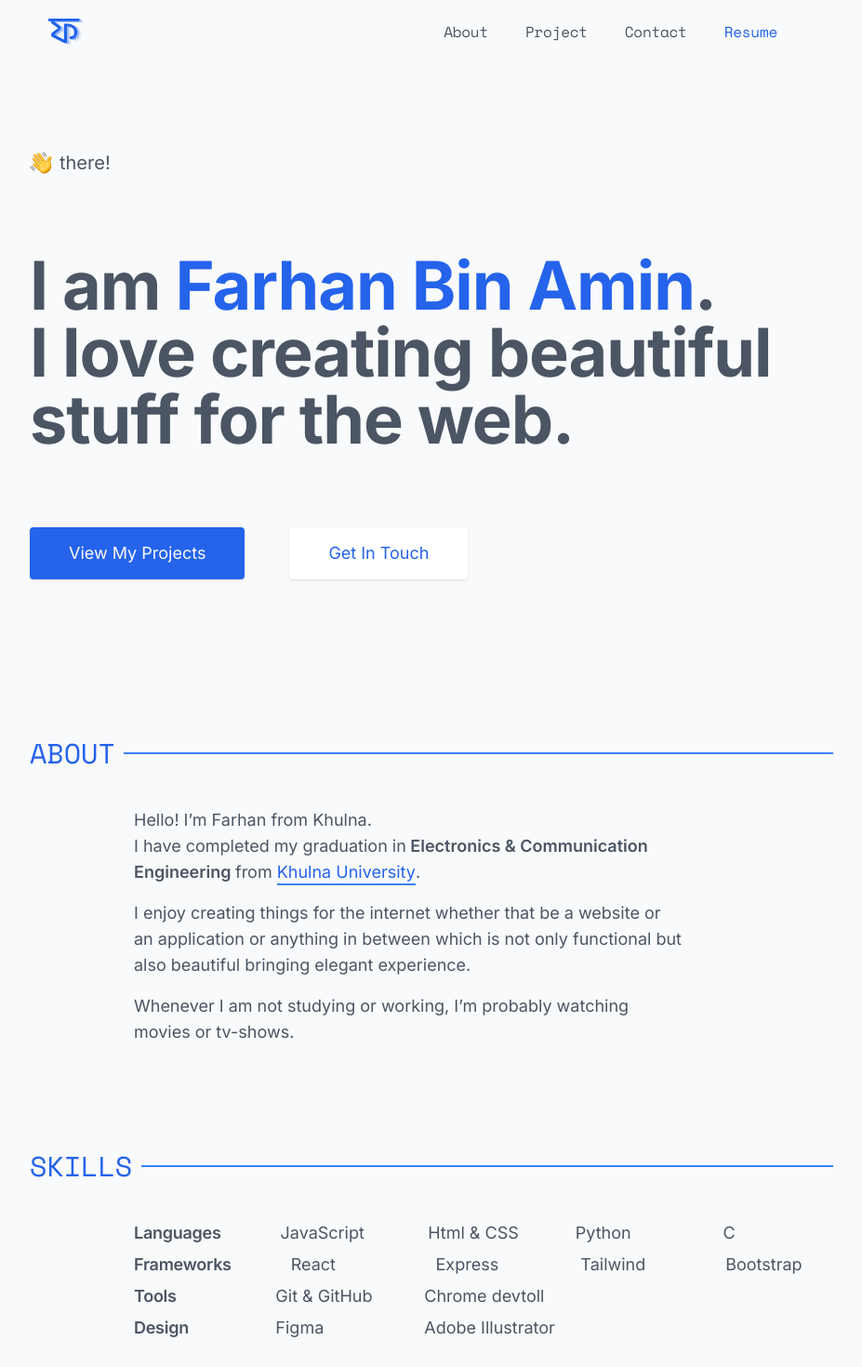
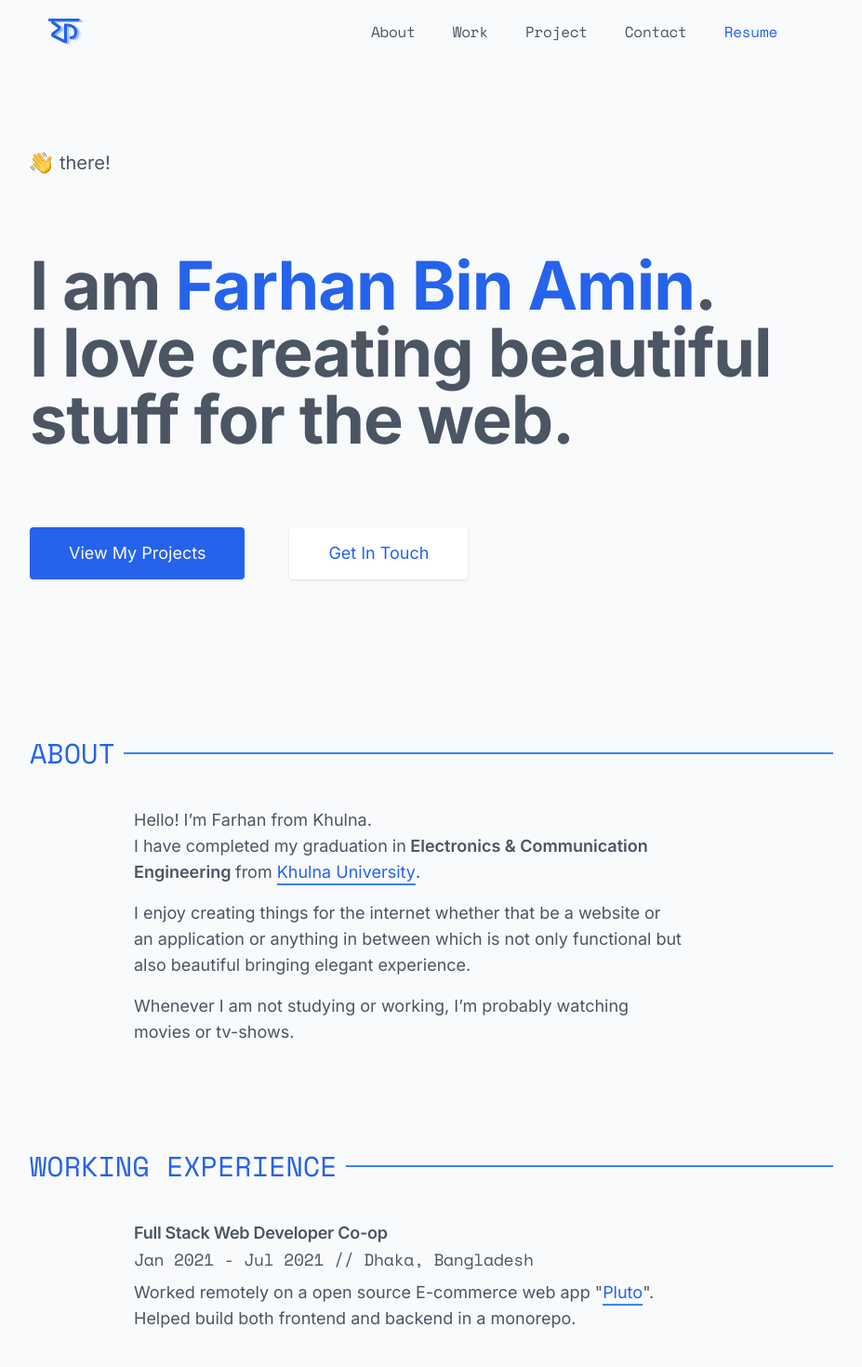
Before and after one commit to farhan2077/farhan2077.github.io, a React (Create React App) app: page / in a window 1280 px wide. Shown: the top 1470 px of the page at 93% size, without its empty margins (176-1103 px from the left). Built offline with nearby package versions, Linux system fonts and the light colour scheme.

Commit message:
new: added new section work

```diff
--- /dev/null
+++ b/src/components/Work.js
@@ -0,0 +1,30 @@
+import React from "react";
+
+export default function Work() {
+  return (
+    <div>
+      <span id="work"></span>
+      <h2 className="header">working experience</h2>
+      <section className="mt-6 ml-0 mr-0 md:mt-10 md:ml-28 md:mr-40 text-primary">
+        <p className="font-bold tracking-tight md:font-semibold">
+          Full Stack Web Developer Co-op
+        </p>
+        <p className="font-secondary tracking-tight">
+          Jan 2021 - Jul 2021 // Dhaka, Bangladesh
+        </p>
+        <p className="mt-2">
+          Worked remotely on a open source E-commerce web app "
+          <a
+            className="text-link underline-anim"
+            href="https://github.com/alamin02/pluto"
+            target="_blank"
+            rel="noopener noreferrer"
+          >
+            Pluto
+          </a>
+          ". Helped build both frontend and backend in a monorepo.
+        </p>
+      </section>
+    </div>
+  );
+}
--- a/src/components/navbar/navbarInfo.js
+++ b/src/components/navbar/navbarInfo.js
@@ -6,16 +6,21 @@ const navItems = [
   },
   {
     id: 2,
+    navItem: "work",
+    navItemUrl: "/#work",
+  },
+  {
+    id: 3,
     navItem: "project",
     navItemUrl: "/#project",
   },
   {
-    id: 3,
+    id: 4,
     navItem: "contact",
     navItemUrl: "/#contact",
   },
   {
-    id: 4,
+    id: 5,
     navItem: "resume",
     navItemUrl:
       "https://drive.google.com/file/d/1CyivOCzdM4HmwhfSCSzf8p89a8JcsQ1L/view?usp=share_link",
--- a/src/pages/Home.js
+++ b/src/pages/Home.js
@@ -8,6 +8,7 @@ import Skills from "components/skills/Skills";
 import FeaturedProjects from "components/projects/featured-projects/FeaturedProjects";
 import Contact from "components/Contact";
 import Footer from "components/Footer";
+import Work from "components/Work";
 
 export default function Home() {
   return (
@@ -18,6 +19,8 @@ export default function Home() {
         <div>
           <Introduction />
           <About />
+          <div className="m-28"></div>
+          <Work />
           <div className="m-28"></div>
           <Skills />
           <div className="m-28"></div>
```
